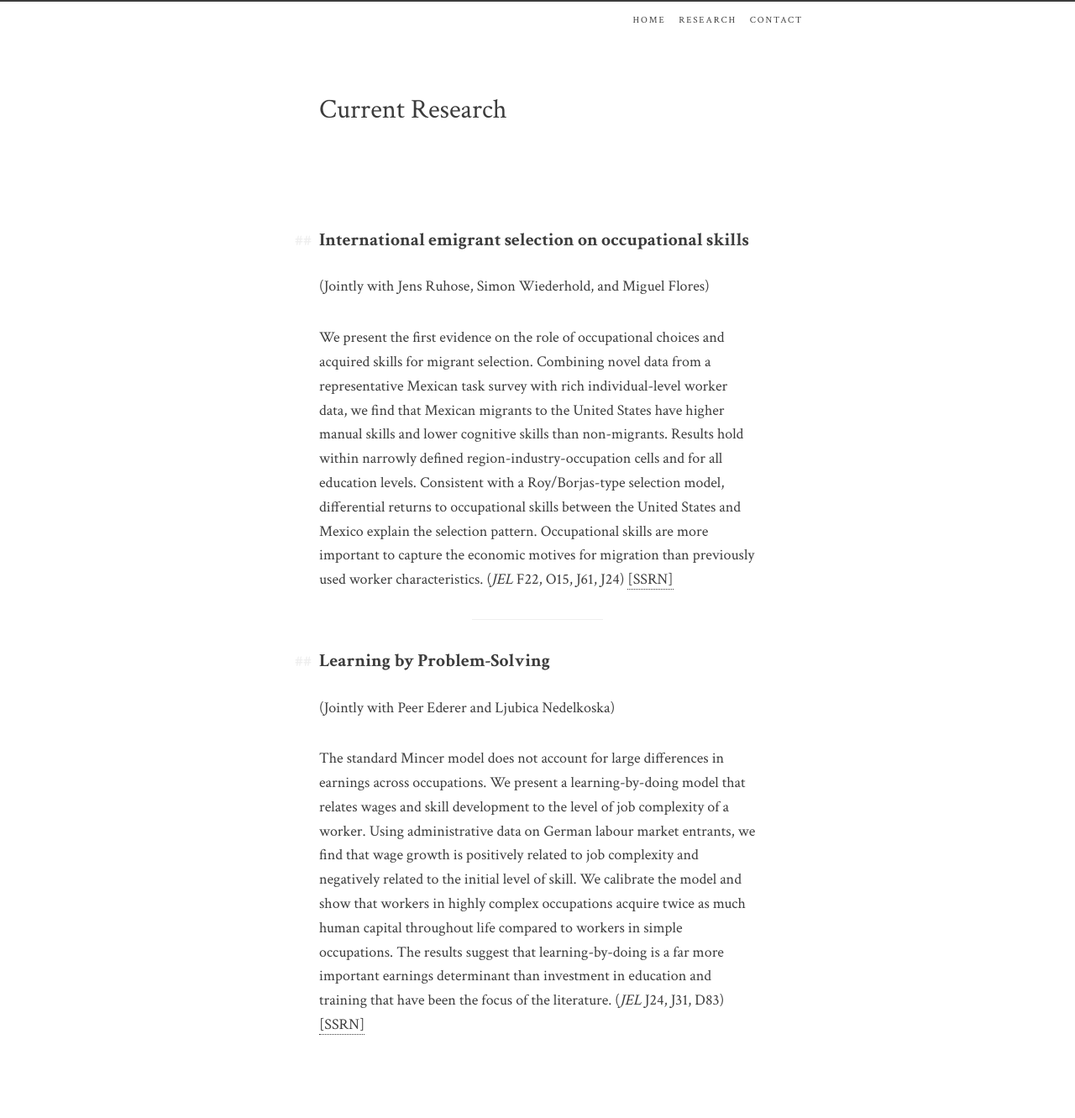
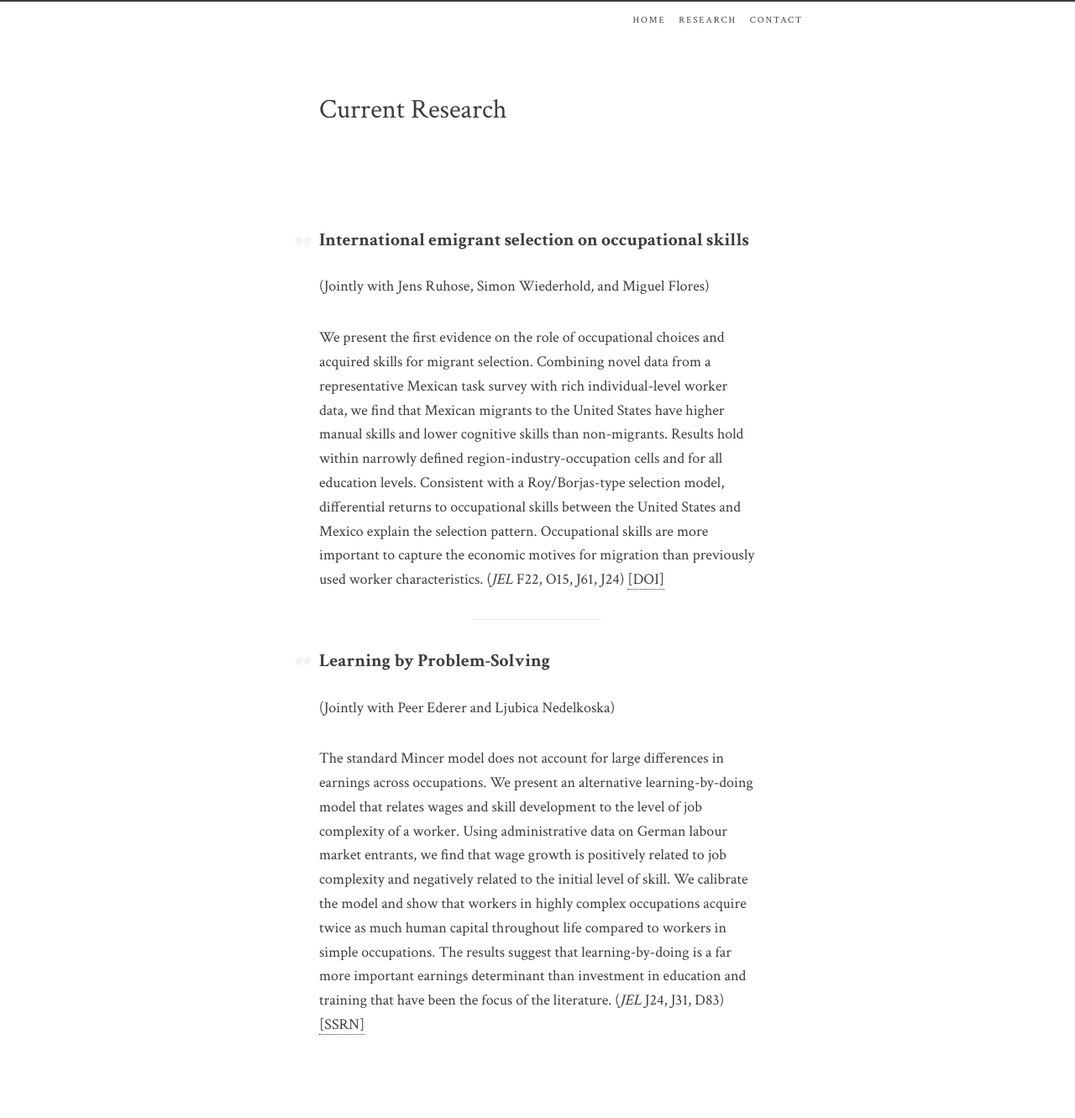
Before and after one commit to alexander-patt/alexander-patt.github.io, a Jekyll site: the page built from research.markdown, in a window 1280 px wide. Shown: the whole page at 84% size. Built offline with Jekyll 4.4.1, drawn with Linux system fonts in a browser that asks for light colours.

Commit message:
Updated info+UA

```diff
--- a/_config.yml
+++ b/_config.yml
@@ -14,3 +14,6 @@ markdown: kramdown
 exclude:
   - Gemfile
   - Gemfile.lock
+
+# Google analytics UA
+google_analytics: UA-173549205-1
--- a/research.markdown
+++ b/research.markdown
@@ -19,7 +19,7 @@ Roy/Borjas-type selection model, differential returns to occupational skills
 between the United States and Mexico explain the selection pattern. Occupational
 skills are more important to capture the economic motives for migration than
 previously used worker characteristics. (*JEL* F22, O15, J61, J24)
-[[SSRN]](https://www.google.com/url?q=https%3A%2F%2Fpapers.ssrn.com%2Fabstract%3D2988184&sa=D)
+[[DOI]](https://doi.org/10.1093/jeea/jvaa032)
 
 ---
 
@@ -29,14 +29,13 @@ previously used worker characteristics. (*JEL* F22, O15, J61, J24)
 (Jointly with Peer Ederer and Ljubica Nedelkoska)
 
 The standard Mincer model does not account for large differences in earnings
-across occupations.  We present a learning-by-doing model that relates wages
-and skill development to the level of job complexity of a worker.  Using
-administrative data on German labour market entrants, we find that wage growth
-is positively related to job complexity and negatively related to the initial
-level of skill.  We calibrate the model and show that workers in highly
-complex occupations acquire twice as much human capital throughout life
-compared to workers in simple occupations.  The results suggest that
-learning-by-doing is a far more important earnings determinant than investment
-in education and training that have been the focus of the literature.  (*JEL*
-J24, J31, D83)
+across occupations.  We present an alternative learning-by-doing model that
+relates wages and skill development to the level of job complexity of a worker.
+Using administrative data on German labour market entrants, we find that wage
+growth is positively related to job complexity and negatively related to the
+initial level of skill.  We calibrate the model and show that workers in highly
+complex occupations acquire twice as much human capital throughout life compared
+to workers in simple occupations.  The results suggest that learning-by-doing is
+a far more important earnings determinant than investment in education and
+training that have been the focus of the literature.  (*JEL* J24, J31, D83)
 [[SSRN]](https://www.google.com/url?q=https%3A%2F%2Fpapers.ssrn.com%2Fabstract%3D2673990&sa=D)
```
Also changed, not shown: contact.markdown (+8 -3 lines), index.markdown (+8 -4 lines).
